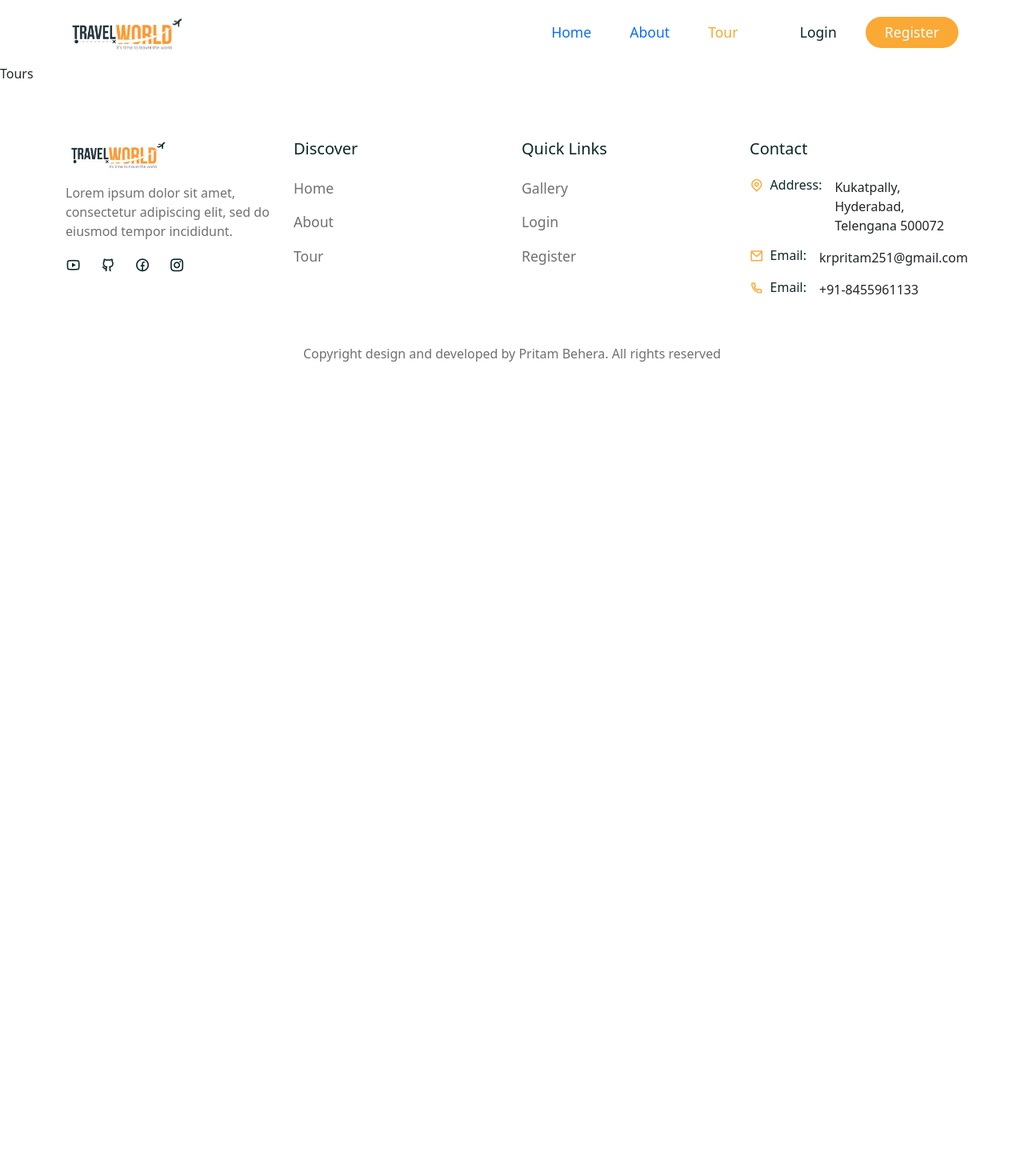
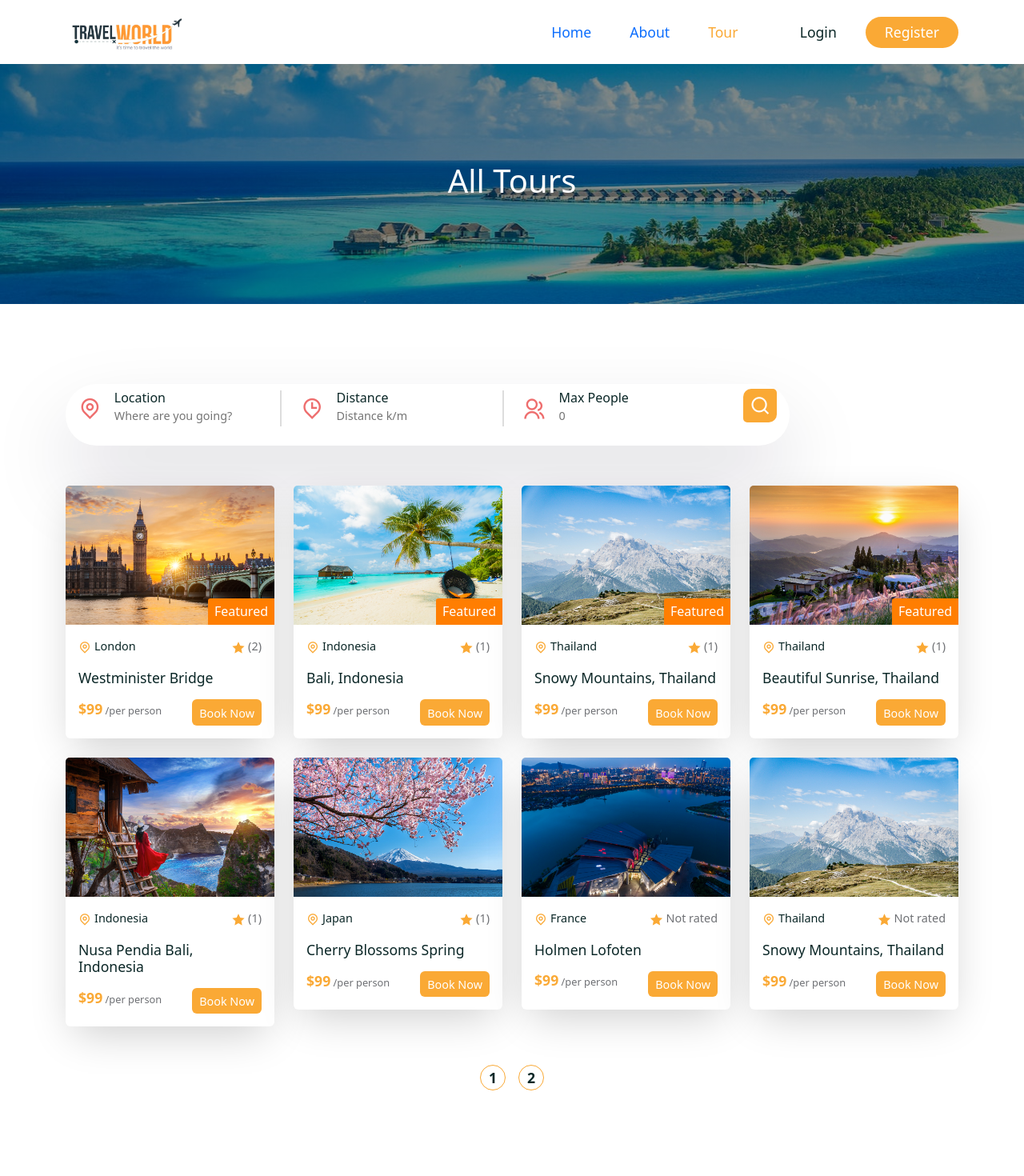
Before and after one commit to pritam377/tour-management-system, a React (Create React App) app in the folder frontend/: page /tour in a window 1280 px wide. Shown: the top 1470 px of the page at 80% size. Before the commit the page ends 800 px from the top, so only its background shows below. Built offline with nearby package versions, Linux system fonts and the light colour scheme; a web font is replaced by a local one.

Commit message:
Update the Repo

```diff
--- a/frontend/src/pages/Tours.jsx
+++ b/frontend/src/pages/Tours.jsx
@@ -1,9 +1,56 @@
-import React from 'react'
+import React, { useState, useEffect } from "react";
+import CommonSection from "../shared/CommonSection";
+import "../styles/tours.css";
+import tourData from "../assets/data/tours";
+import TourCard from "../shared/TourCard";
+import SearchBar from "../shared/Search";
+import Newsletter from "../shared/Newsletter";
+import { Container, Row, Col } from "reactstrap";
 
 const Tours = () => {
+  const [pageCount, setPageCount] = useState(0);
+  const [page, setPage] = useState(0);
+
+  useEffect(() => {
+    const pages = Math.ceil(5 / 4);
+    setPageCount(pages);
+  }, [page]);
   return (
-    <div>Tours</div>
-  )
-}
+    <>
+      <CommonSection title={"All Tours"} />
+      <section>
+        <Container>
+          <Row>
+            <SearchBar />
+          </Row>
+        </Container>
+      </section>
+      <section className="pt-0">
+        <Container>
+          <Row>
+            {tourData?.map((tour) => (
+              <Col lg="3" className="mb-4" key={tour.id}>
+                <TourCard tour={tour} />
+              </Col>
+            ))}
+            <Col lg="12">
+              <div className="pagination d-flex align-items-center justify-content-center mt-4 gap-3">
+                {[...Array(pageCount).keys()].map((number) => (
+                  <span
+                    key={number}
+                    onClick={() => setPage(number)}
+                    className={page === number ? "active_page" : ""}
+                  >
+                    {number + 1}
+                  </span>
+                ))}
+              </div>
+            </Col>
+          </Row>
+        </Container>
+      </section>
+    </>
+  );
+};
 
-export default Tours
+export default Tours;
--- /dev/null
+++ b/frontend/src/shared/CommonSection.jsx
@@ -0,0 +1,17 @@
+import React from 'react'
+import './commonsection.css'
+import { Container, Row, Col } from 'reactstrap'
+
+const CommonSection = ({title}) => {
+  return (
+    <section className='common__section'>
+        <Container>
+            <Row>
+                <Col lg="12"><h1>{title}</h1></Col>
+            </Row>
+        </Container>
+    </section>
+  )
+}
+
+export default CommonSection
--- /dev/null
+++ b/frontend/src/shared/commonsection.css
@@ -0,0 +1,14 @@
+.common__section{
+    background: linear-gradient(rgba(0,0,0,0.45), rgba(0,0,0,0.45)), url('../assets/images/tour.jpg') no-repeat center center;
+    background-size: cover;
+    height: 300px;
+    display: flex;
+    align-items: center;
+    justify-content: center;
+    text-align: center;
+}
+
+.common__section h1{
+    font-size: 2.5rem;
+    color: #fff;
+}
--- /dev/null
+++ b/frontend/src/styles/tours.css
@@ -0,0 +1,14 @@
+.pagination span {
+    width: 2rem;
+    height: 2rem;
+    padding: 5px;
+    border-radius: 50px;
+    display: flex;
+    align-items: center;
+    justify-content: center;
+    border: 1px solid var(--secondary-color);
+    color: var(--heading-color);
+    font-size: 1.1rem;
+    cursor: pointer;
+    font-weight: 700;
+}
```
Also changed, not shown: 1 other file (tests, documents, lock files or other folders).
